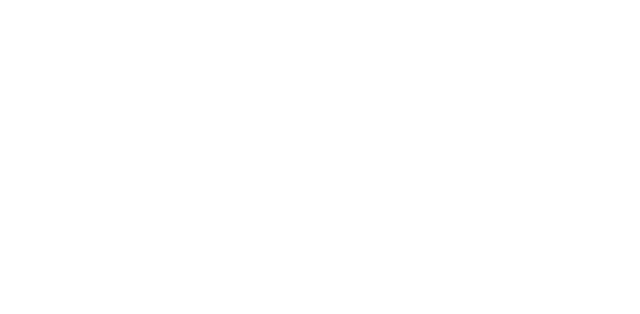
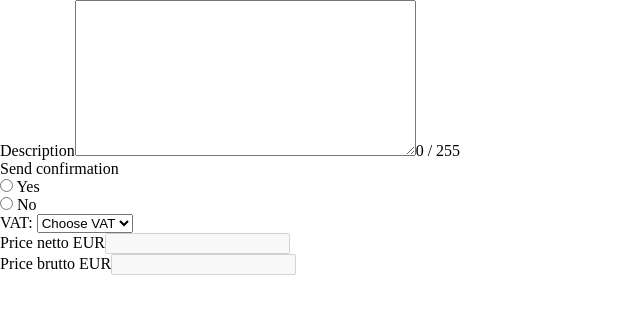
Before and after one commit to HomoViator153/form, a React (Create React App) app: page / in a window 1280 px wide. Shown: the top 314 px of the page, without its empty margins (0-640 px from the left). Built offline with nearby package versions, Linux system fonts and the light colour scheme.

Commit message:
Basic shape of form

```diff
--- a/public/index.html
+++ b/public/index.html
@@ -1,43 +1,20 @@
 <!DOCTYPE html>
 <html lang="en">
+
 <head>
   <meta charset="utf-8" />
   <link rel="icon" href="%PUBLIC_URL%/favicon.ico" />
   <meta name="viewport" content="width=device-width, initial-scale=1" />
   <meta name="theme-color" content="#000000" />
-    <meta
-      name="description"
-      content="Web site created using create-react-app"
-    />
+  <meta name="description" content="Web site created using create-react-app" />
   <link rel="apple-touch-icon" href="%PUBLIC_URL%/logo192.png" />
-    <!--
-      manifest.json provides metadata used when your web app is installed on a
-      user's mobile device or desktop. See https://developers.google.com/web/fundamentals/web-app-manifest/
-    -->
   <link rel="manifest" href="%PUBLIC_URL%/manifest.json" />
-    <!--
-      Notice the use of %PUBLIC_URL% in the tags above.
-      It will be replaced with the URL of the `public` folder during the build.
-      Only files inside the `public` folder can be referenced from the HTML.
+  <title>Form</title>
+</head>
 
-      Unlike "/favicon.ico" or "favicon.ico", "%PUBLIC_URL%/favicon.ico" will
-      work correctly both with client-side routing and a non-root public URL.
-      Learn how to configure a non-root public URL by running `npm run build`.
-    -->
-    <title>React App</title>
-  </head>
 <body>
   <noscript>You need to enable JavaScript to run this app.</noscript>
   <div id="root"></div>
-    <!--
-      This HTML file is a template.
-      If you open it directly in the browser, you will see an empty page.
+</body>
 
-      You can add webfonts, meta tags, or analytics to this file.
-      The build step will place the bundled scripts into the <body> tag.
-
-      To begin the development, run `npm start` or `yarn start`.
-      To create a production bundle, use `npm run build` or `yarn build`.
-    -->
-  </body>
 </html>
--- a/src/App.js
+++ b/src/App.js
@@ -10,9 +10,98 @@
     priceNetto: "",
     priceBrutto: "",
   });
+
+  const { description, confirmation, vatValue, priceNetto, priceBrutto } = formState;
+
+  const updateInputValue = (id, value) => {
+    console.log(id, value);
+    setFormState({ ...formState, [id]: value });
+  };
+
   return (
     <div className="App">
-      <form></form>
+      <main>
+        <form id="form">
+          <div className="description-container">
+            <label htmlFor="description">Description</label>
+            <textarea
+              name="description"
+              id="description"
+              cols="40"
+              rows="10"
+              required
+              value={description}
+              onChange={(e) => updateInputValue(e.target.id, e.target.value)}
+            />
+            <span>{description.length} / 255</span>
+          </div>
+          <div className="confirmation-container">
+            <p>Send confirmation</p>
+            <div>
+              <input
+                type="radio"
+                name="confirmation"
+                id="confirmation-yes"
+                value="yes"
+                required
+                onChange={(e) => updateInputValue(e.target.name, e.target.value)}
+              />
+              <label htmlFor="confirmation-yes"> Yes</label>
+            </div>
+            <div>
+              <input
+                type="radio"
+                name="confirmation"
+                id="confirmation-no"
+                value="no"
+                required
+                onChange={(e) => updateInputValue(e.target.name, e.target.value)}
+              />
+              <label htmlFor="confirmation-no"> No</label>
+            </div>
+          </div>
+          <div className="vat-container">
+            <label htmlFor="vatValue">VAT: </label>
+            <select
+              name="vatValue"
+              id="vatValue"
+              required
+              value={vatValue}
+              onChange={(e) => updateInputValue(e.target.id, e.target.value)}>
+              <option value="" disabled hidden>
+                Choose VAT
+              </option>
+              <option value="19">19%</option>
+              <option value="21">21%</option>
+              <option value="23">23%</option>
+              <option value="25">25%</option>
+            </select>
+          </div>
+          <div className="netto-container">
+            <label htmlFor="priceNetto">Price netto EUR</label>
+            <input
+              type="text"
+              name="priceNetto"
+              id="priceNetto"
+              required
+              disabled={vatValue ? false : true}
+              value={priceNetto}
+              onChange={(e) => updateInputValue(e.target.id, e.target.value)}
+            />
+          </div>
+          <div className="brutto-container">
+            <label htmlFor="priceBrutto">Price brutto EUR</label>
+            <input
+              type="text"
+              name="priceBrutto"
+              id="priceBrutto"
+              required
+              disabled
+              value={priceBrutto}
+            />
+          </div>
+        </form>
+      </main>
     </div>
   );
 }
```
Lines whose indentation alone changed are shown as unchanged.
